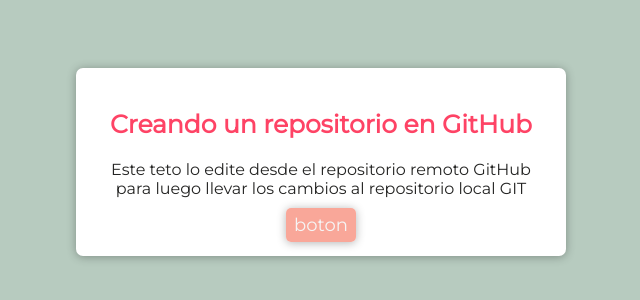
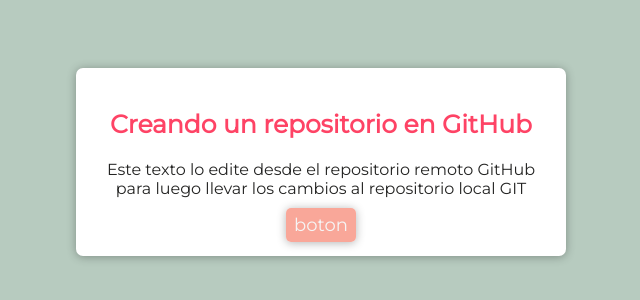
Before and after one commit to chgauna/git, a plain HTML site: page index.html in a window 1280 px wide. Shown: the part 246-546 px from the top of the page, 327-967 px from the left. Drawn offline with Linux system fonts and the light colour scheme.

Commit message:
corregí error de ortografía

```diff
--- a/index.html
+++ b/index.html
@@ -14,7 +14,7 @@
 <body>
     <section class="contenedor">
         <h1>Creando un repositorio en GitHub</h1>
-        <p>Este teto lo edite desde el repositorio remoto GitHub para luego llevar los cambios al repositorio local GIT</p>
+        <p>Este texto lo edite desde el repositorio remoto GitHub para luego llevar los cambios al repositorio local GIT</p>
         <a href="#" class="boton">boton</a>
     </section>
 </body>
```
